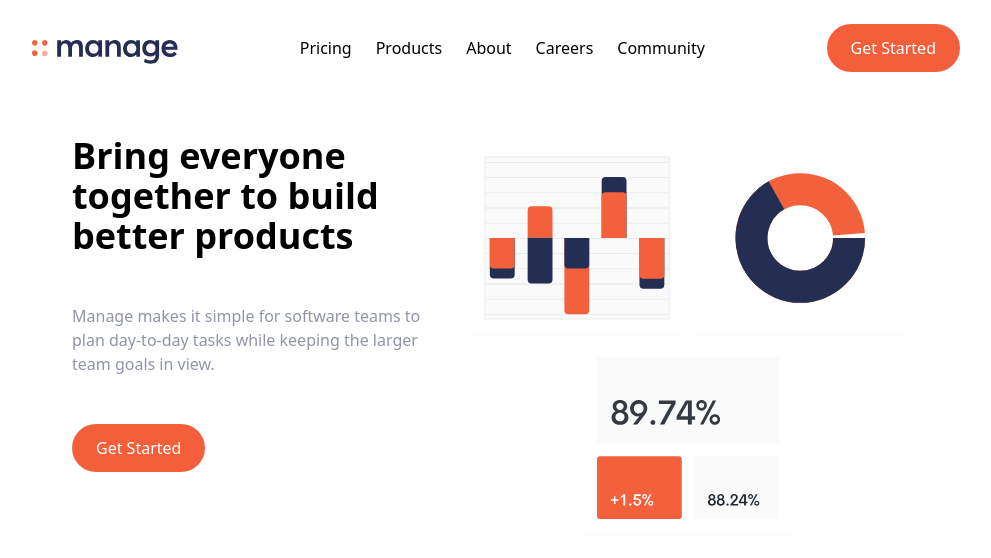
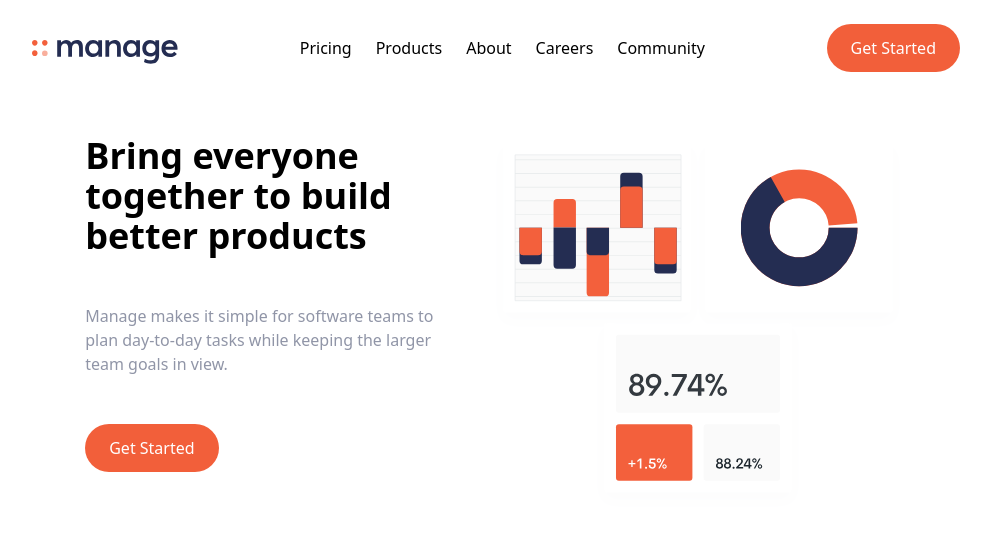
Before and after one commit to luispellizzon/tailwindcss-website, a React (Vite) app: page / in a window 1280 px wide. Shown: the top 558 px of the page, without its empty margins (144-1135 px from the left). Built offline with nearby package versions, Linux system fonts and the light colour scheme.

Commit message:
Hero Section Completed

```diff
--- a/src/components/Hero.jsx
+++ b/src/components/Hero.jsx
@@ -5,7 +5,7 @@ const Hero = () => {
   return (
     <section id="hero">
       {/* Flex Container */}
-      <div className="container flex flex-col-reverse md:flex-row justify-center px-6 mx-auto mt-10 space-y-0 md:space-y-0">
+      <div className="container flex flex-col-reverse justify-center px-6 mx-auto mt-10 space-y-0 md:flex-row  md:space-y-0 md:space-x-5">
         {/* Left container */}
         <div className="flex flex-col mb-32 space-y-12">
           <h1 className="max-w-sm text-4xl font-bold text-center md:text-4xl md:text-left">
@@ -20,7 +20,7 @@ const Hero = () => {
           </div>
         </div>
         {/* Right Container with Imgs */}
-        <div className="md:w-[70%] lg:w-1/2">
+        <div className="lg:w-[45%]">
           <img src={IllustrationInto} alt="" />
         </div>
       </div>
```
